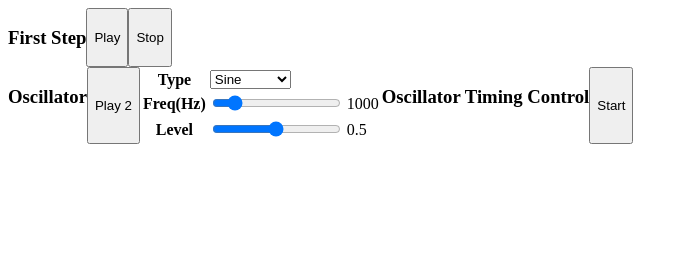
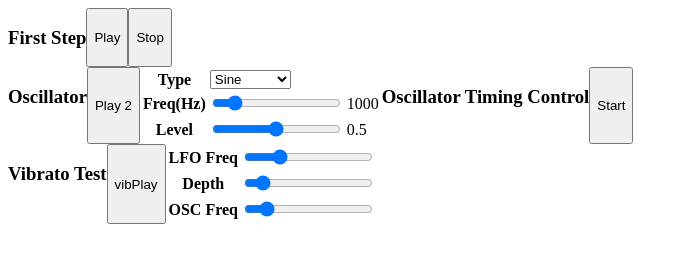
Before and after one commit to TomatoCakePasta/web-audio-api-tutorials, a plain HTML site: page index.html in a window 1280 px wide. Shown: the whole page, without its empty margins (0-688 px from the left). Drawn offline with Linux system fonts and the light colour scheme.

Commit message:
3:ノードの接続

```diff
--- a/index.html
+++ b/index.html
@@ -47,6 +47,29 @@
             <button onclick="Start()">Start</button>
         </div>
     </div>
+
+    <div class="f">
+        <h3>Vibrato Test</h3>
+        <button id="vibPlay" onclick="vibPlay()">vibPlay</button><br>
+        <table>
+            <tr>
+                <th>LFO Freq</th>
+                <td><input type="range" id="lfofreq" min="0.1" max="20" step="0.1" value="5" oninput="Setup3()"></td>
+                <td><td id="lfofreqval"></td></td>
+            </tr>
+            <tr>
+                <th>Depth</th>
+                <td><input type="range" id="depth" min="0" max="100" value="10" oninput="Setup3()"></td>
+                <td id="depthval"></td>
+            </tr>
+            <tr>
+                <th>OSC Freq</th>
+                <td><input type="range" id="oscfreq" min="50" max="3000" value="440" oninput="Setup3()"></td>
+                <td id="oscfreqval"></td>
+            </tr>
+        </table>
+    </div>
+
 
     <script>
         let osc1;
@@ -105,6 +128,39 @@
                 osc.stop(t0 + i * 0.5 + 0.6);
             }
         }
+
+
+        let osc3;
+        let lfo3;
+        let depth3;
+        let isPlaying3 = false;
+        function vibPlay() {
+            if (isPlaying3) {
+                return;
+            }
+
+            let audioctx = new AudioContext();
+            osc3 = new OscillatorNode(audioctx);
+            lfo3 = new OscillatorNode(audioctx, {frequency:5});
+            depth3 = new GainNode(audioctx, {gain:10});
+
+            // osc -> destination
+            osc3.connect(audioctx.destination);
+
+            // lfo -> gain -> osc -> destination
+            lfo3.connect(depth3).connect(osc3.frequency);
+
+            osc3.start();
+            lfo3.start();
+
+            isPlaying3 = true;
+        }
+
+        function Setup3() {
+            osc3.frequency.value = document.getElementById("oscfreqval").innerHTML = document.getElementById("oscfreq").value;
+            lfo3.frequency.value = document.getElementById("lfofreqval").innerHTML = document.getElementById("lfofreq").value;
+            depth3.gain.value = document.getElementById("depthval").innerHTML = document.getElementById("depth").value;
+        }
     </script>
 </body>
 <style>
```
